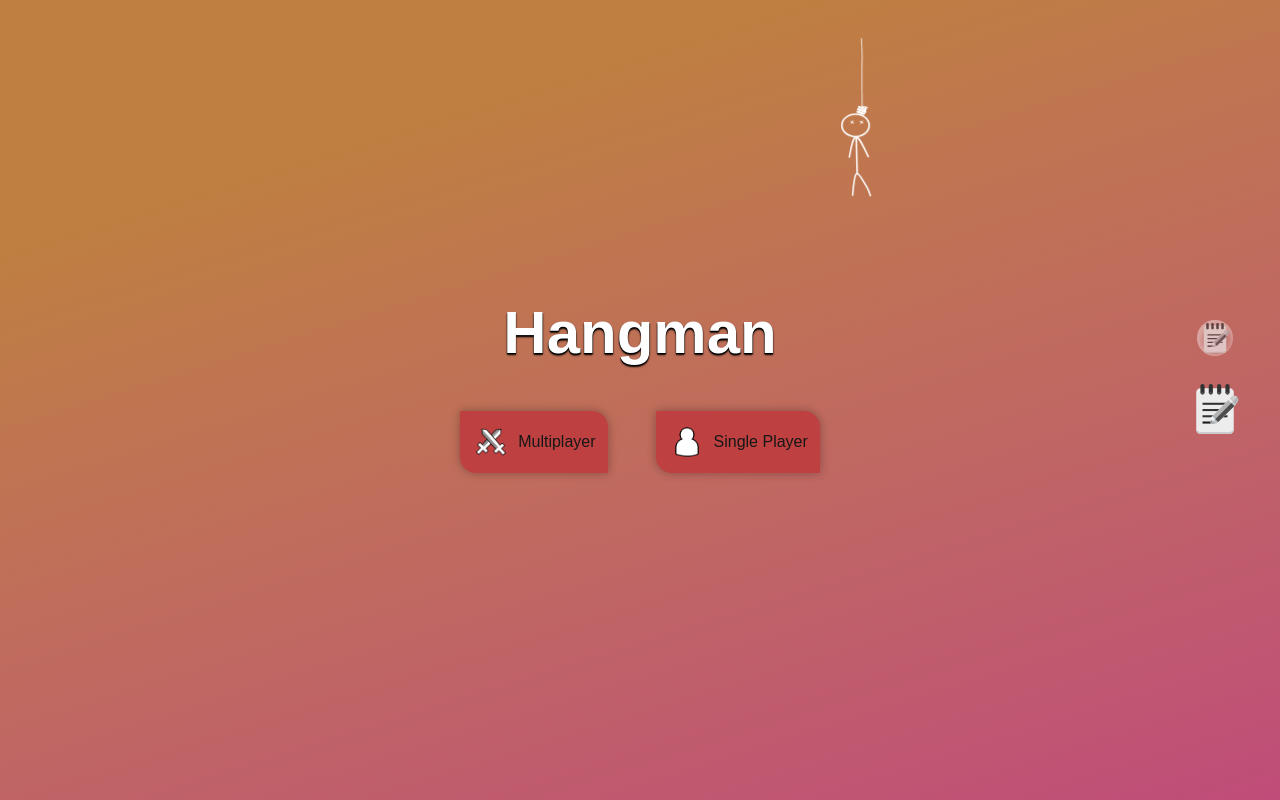
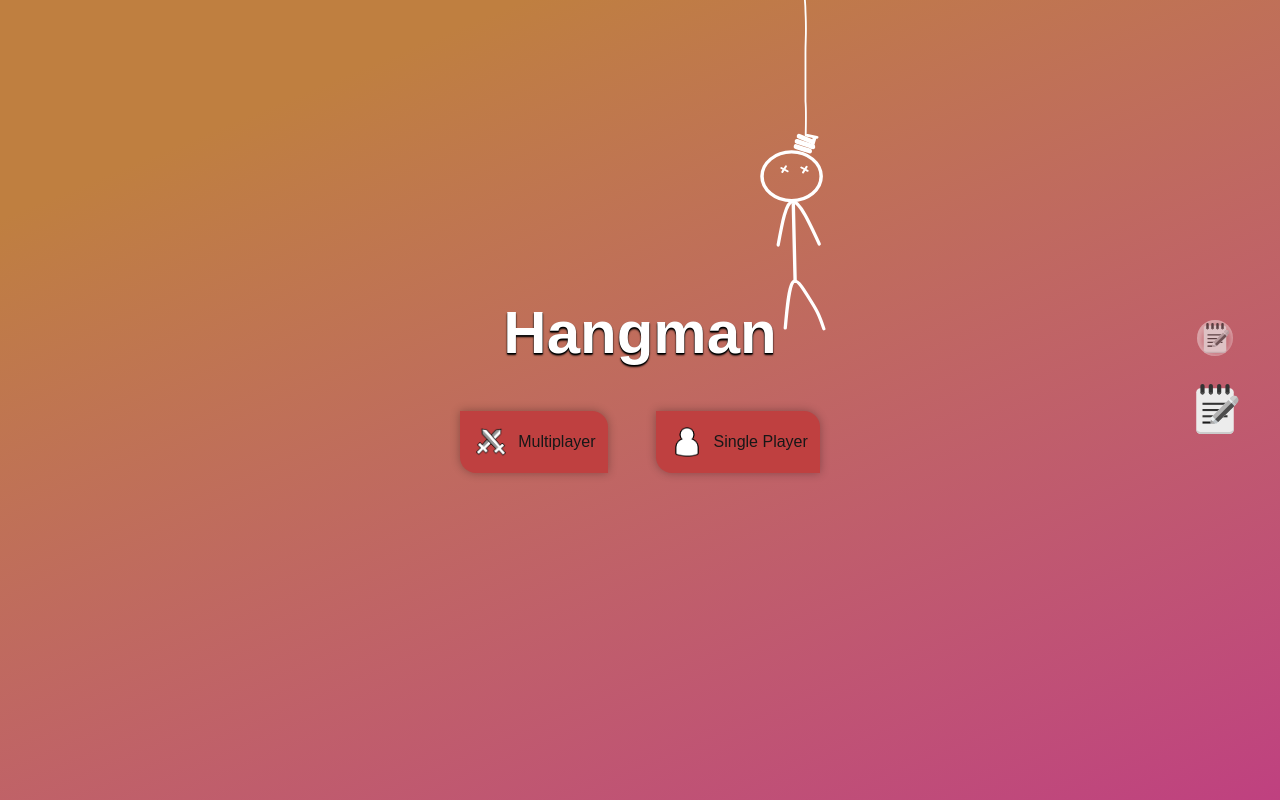
Before and after one commit to pro0grammer1/hangman, a Next.js app: page / in a window 1280 px wide. Built offline with nearby package versions, Linux system fonts and the light colour scheme.

Commit message:
Subtle improvements for version 2

```diff
--- a/src/app/globals.css
+++ b/src/app/globals.css
@@ -94,7 +94,7 @@
   }
 
   .bganimate {
-    animation: backgroundAnimation 20s ease-in-out infinite;
+    animation: backgroundAnimation 10s ease-in-out infinite;
   }
 
   @keyframes backgroundAnimation {
--- a/src/app/page.tsx
+++ b/src/app/page.tsx
@@ -18,7 +18,7 @@ export default function Home() {
   }, []);
 
   return (
-    <div className={`bganimate bg-size-[200%] bg-linear-to-br from-secondary from-30% to-tertiary bg-no-repeat bg-secondary flex flex-col items-center justify-center w-full  min-h-dvh py-2`}>
+    <div className={`bganimate bg-size-[150%] bg-linear-to-br from-secondary from-30% to-tertiary bg-no-repeat bg-secondary flex flex-col items-center justify-center w-full  min-h-dvh py-2`}>
       <p className="text-6xl font-bold text-shadow-sm text-shadow-black text-white flex">Han<span ref={spinner} className="animate-bounce">g</span>man</p>
       <CursorFollowManager />
 
--- a/src/components/hangmanAnim.tsx
+++ b/src/components/hangmanAnim.tsx
@@ -14,8 +14,8 @@ const HangmanAnim = () => {
       keepLastFrame={true}
       src={animationData}
       speed={1.5}
-      style={{ top: '4%', right: '25%', position: 'absolute', filter: 'invert(100%)', transform: 'scale(1.3)' }}
-      className="pointer-events-none select-none w-48 h-48 md:scale-72"
+      style={{ top: '4%', right: '25%', position: 'absolute', filter: 'invert(100%)'}}
+      className="pointer-events-none select-none scale-[1.8] md:scale-[1.3]"
     />
   );
 };
```
